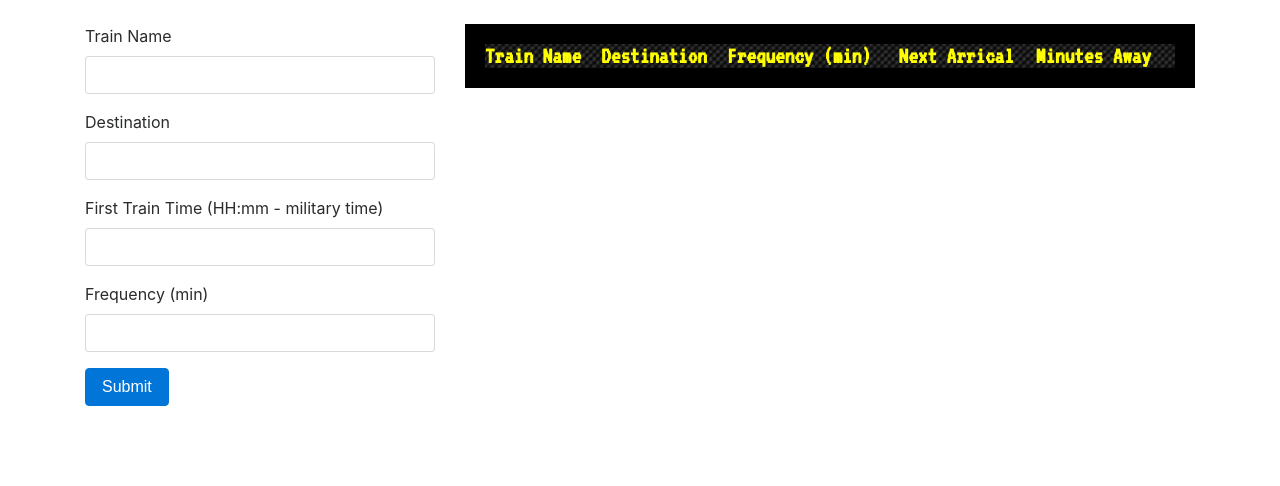
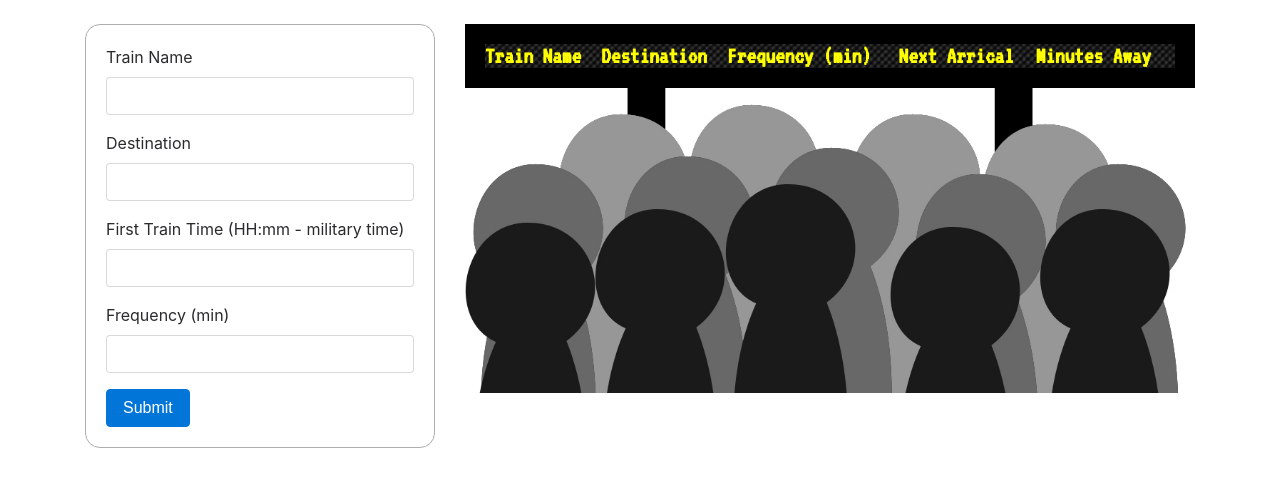
Before and after one commit to jinredhub/TrainScheduler, a plain HTML site: page index.html in a window 1280 px wide. Drawn offline with nearby package versions, Linux system fonts and the light colour scheme; no server answers.

Commit message:
added pople img and border to train form

```diff
--- a/assets/css/style.css
+++ b/assets/css/style.css
@@ -16,3 +16,13 @@ th, td{
 .table td, .table th{
 	padding: 0;
 }
+.table{
+	margin-bottom: 0;
+}
+.trainForm{
+	border: 1px solid #adadad;
+	border-radius: 15px;
+}
+form{
+	margin: 20px;
+}
--- a/index.html
+++ b/index.html
@@ -62,6 +62,7 @@
 						<tbody>
 						</tbody>
 					</table>
+					<img src="assets/images/people.jpg" class="img-fluid">
 				</div>
 				</div>
 			</div>
```
Also changed, not shown: assets/images/people.jpg (added).
